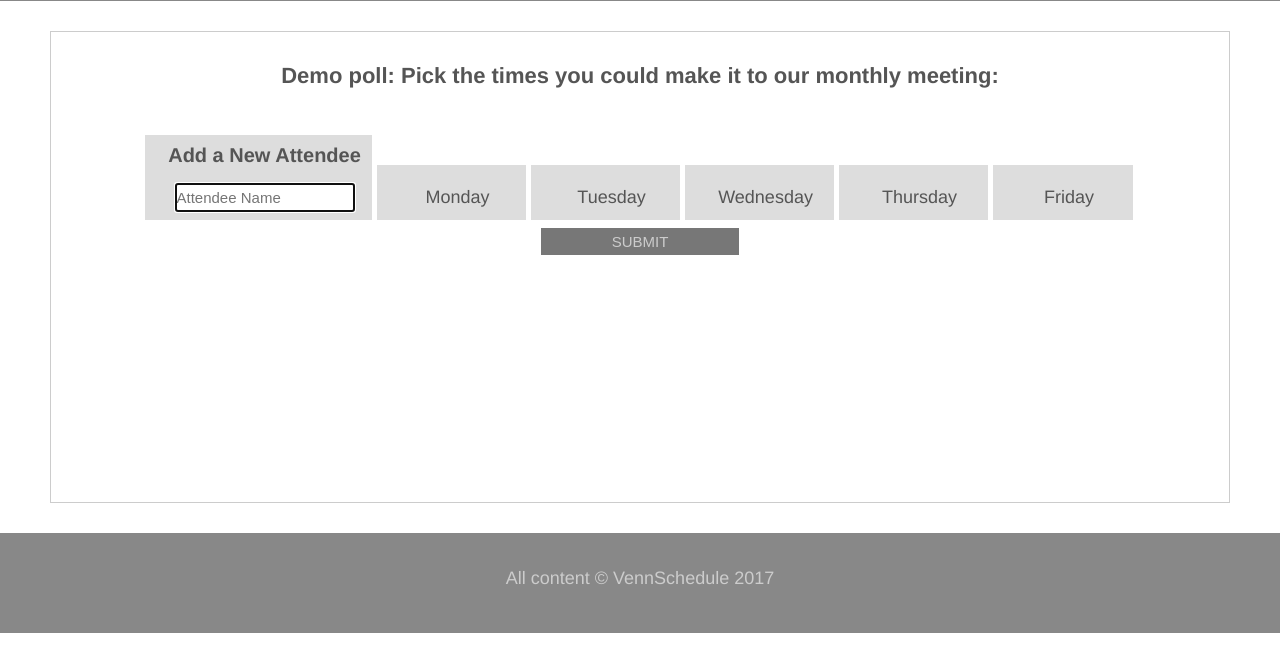
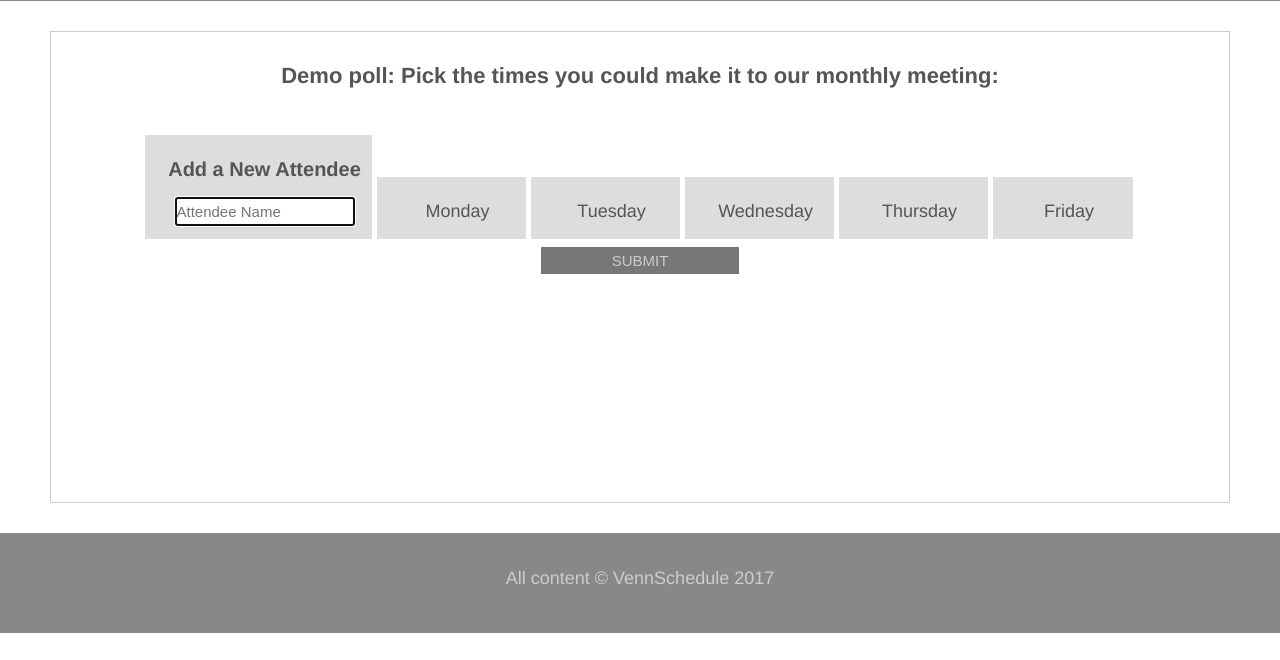
Before and after one commit to maschigokae/vennschedule, a plain HTML site: page app/index.html in a window 1280 px wide. Shown: the part 140-800 px from the top of the page. Drawn offline with Linux system fonts and the light colour scheme; no server answers.

Commit message:
more CSS tweaks

```diff
--- a/app/styles/schedule.css
+++ b/app/styles/schedule.css
@@ -14,6 +14,10 @@
   background: #ddd;
 }
 
+#schedule-selector fieldset div:not(:first-of-type) {
+  padding: 16px 0 10px 12px;
+}
+
 #schedule-selector fieldset div:not(:first-of-type):hover {
   background: #afdf81;
   cursor: pointer;
@@ -24,7 +28,6 @@
 }
 
 #schedule-selector fieldset div:first-of-type {
-  padding: 0 0 0 12px;
   width: 215px;
   background: #ddd;
 }
```
